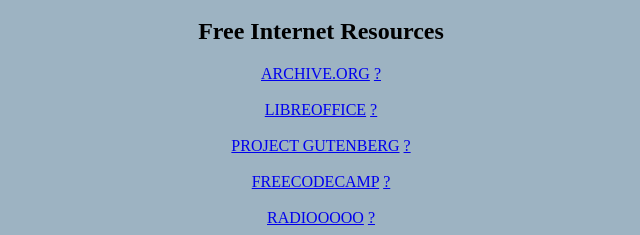
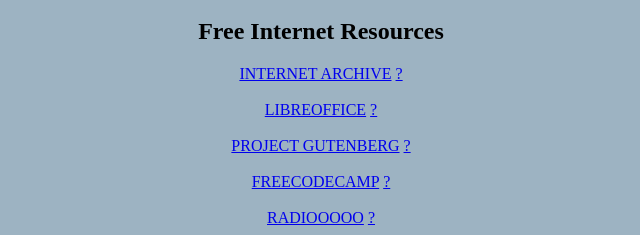
Before and after one commit to martin1al/martin1al.github.io, a plain HTML site: page index.html in a window 1280 px wide. Shown: the part 302-537 px from the top of the page, 319-959 px from the left. Drawn offline with Linux system fonts and the light colour scheme.

Commit message:
Update index.html

```diff
--- a/index.html
+++ b/index.html
@@ -19,7 +19,7 @@
         <h2>Free Internet Resources</h2>
     </header>
     <main>
-        <a href="https://archive.org">ARCHIVE.ORG</a>
+        <a href="https://archive.org">INTERNET ARCHIVE</a>
         <a href="https://wikipedia.org/wiki/Internet_Archive">?</a><br><br>
         <a href="https://libreoffice.org/">LIBREOFFICE</a>
         <a href="https://wikipedia.org/wiki/LibreOffice">?</a><br><br>
```
